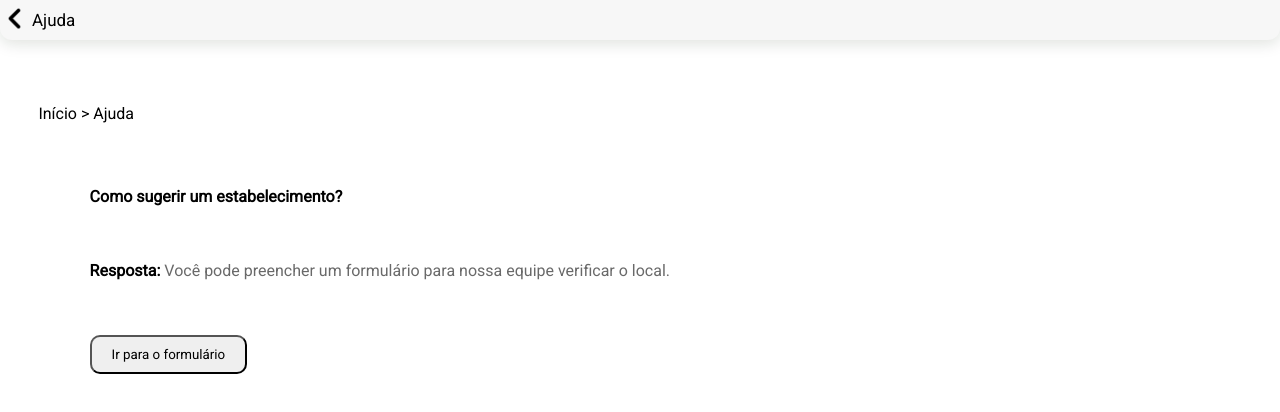
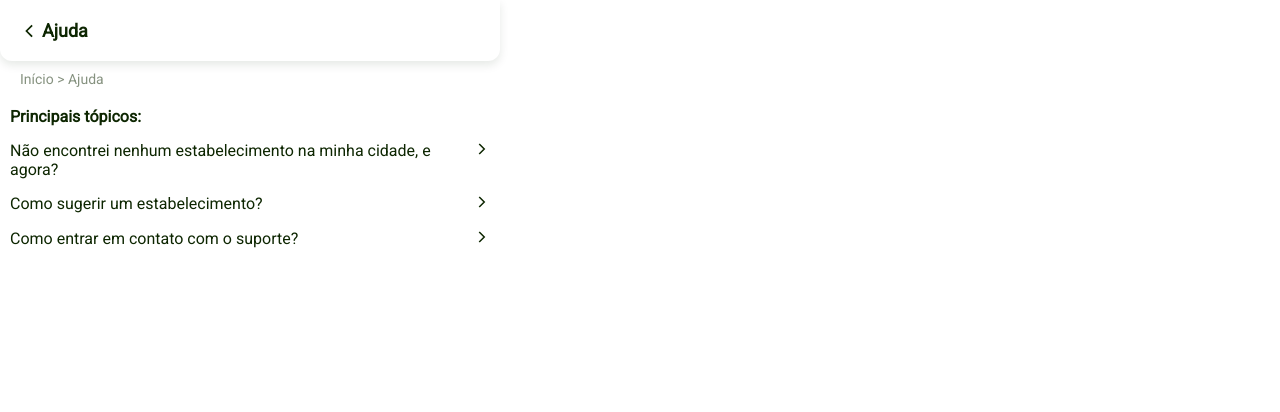
Before and after one commit to joaomarcosc/frontend-provihack, a React (Create React App) app: page /help in a window 1280 px wide. Shown: the top 412 px of the page. Built offline with nearby package versions, Linux system fonts and the light colour scheme.

Commit message:
chore: changing help page

```diff
--- a/src/components/HelpFind/index.tsx
+++ b/src/components/HelpFind/index.tsx
@@ -1,17 +1,19 @@
 import { Button } from 'components/Button';
 import css from './styles.module.scss';
+
 interface Iprops {
   onClick?: () => void;
 }
+
 export function HelpFind(props: Iprops) {
   return (
-    <div className={css.infoContainer}>
+    <section className={css.containerFind}>
       <p className={css.title}>Como sugerir um estabelecimento?</p>
       <p className={css.text}>
         <span className={css.title}>{' Resposta: '}</span>
         {` Você pode preencher um formulário para nossa equipe verificar o local.`}{' '}
       </p>
       <Button onClick={props.onClick} nome="Ir para o formulário" />
-    </div>
+    </section>
   );
 }
--- a/src/components/HelpFind/styles.module.scss
+++ b/src/components/HelpFind/styles.module.scss
@@ -1,23 +1,26 @@
-.infoContainer{
+@import "../../assets/styles/variables";
+
+.containerFind{
  display: flex;
  flex-direction: column;
- margin: 0 7% 0 7%;
- padding-top: 5%;
+ margin: 0 10px 0 10px;
 }
 
 .title{
- color: #000000;
- font-weight: bold;
+ color: $color-dark-green;
+ font-weight: 700;
+ padding-bottom: 10px;
 }
 
 .iconEnter{
- color: #000000;
+ color: $color-dark;
 }
 
 .text{
  color:#696969;
  text-align: justify;
- margin:5% 0 5% 0 ;
+ padding-bottom: 30px;
+ font-weight: 500;
 }
 
 .link{
--- a/src/components/HelpSugest/index.tsx
+++ b/src/components/HelpSugest/index.tsx
@@ -4,7 +4,7 @@ interface Iprops {
 }
 export function HelpSugest(props: Iprops) {
   return (
-    <div className={css.infoContainer}>
+    <section className={css.infoContainer}>
       <p className={css.title}>
         Não encontrei nenhum estabelecimento na minha cidade, e agora?
       </p>
@@ -16,6 +16,6 @@ export function HelpSugest(props: Iprops) {
           {'aqui.'}
         </span>
       </p>
-    </div>
+    </section>
   );
 }
--- a/src/components/HelpSugest/styles.module.scss
+++ b/src/components/HelpSugest/styles.module.scss
@@ -1,27 +1,24 @@
+@import "../../assets/styles/variables";
+
 .infoContainer{
  display: flex;
  flex-direction: column;
- margin: 0 7% 0 7%;
+ margin: 0 10px 0 10px;
 }
 
 .title{
- color: #000000;
- font-weight: bold;
- padding-top:5%;
-}
-
-.iconEnter{
- color: #000000;
+ color: $color-dark-green;
+ font-weight: 700;
+ padding-bottom: 20px;
 }
 
 .text{
- color:#696969;
+ color:$color-70-green;
  text-align: justify;
- padding-top: 5%;
 }
 
 .link{
  font-weight: bold;
- color:#000000;
+ color:$color-dark;
  text-decoration: underline;
 }
--- a/src/components/HelpTopics/index.tsx
+++ b/src/components/HelpTopics/index.tsx
@@ -1,9 +1,9 @@
 import css from './styles.module.scss';
-import { ReactComponent as EnterSvg } from '../../assets/icons/topic-arrow.svg';
+import { ReactComponent as EnterSvg } from '../../assets/icons/arrow.svg';
 
 export function HelpTopics() {
   return (
-    <div className={css.infoContainer}>
+    <section className={css.infoContainer}>
       <p className={css.title}>Principais tópicos:</p>
       <div className={css.topicContainer}>
         <p className={css.text}>
@@ -20,6 +20,6 @@ export function HelpTopics() {
         <p className={css.text}>Como entrar em contato com o suporte?</p>
         <p className={css.iconEnter}>{<EnterSvg />}</p>
       </div>
-    </div>
+    </section>
   );
 }
--- a/src/components/HelpTopics/styles.module.scss
+++ b/src/components/HelpTopics/styles.module.scss
@@ -1,21 +1,28 @@
+@import "../../assets/styles/variables";
+
 .infoContainer{
  display: flex;
  flex-direction: column;
- margin: 5% 2% 0 7%;
+ margin: 0 10px 0 10px;
 }
 
 .title{
- font-weight: bold;
+ font-weight: 700;
+ color: $color-dark-green;
+ padding-bottom: 15px;
 }
 
 .topicContainer{
  display: flex;
  justify-content: space-between;
- margin-top: 5%;
+ padding-bottom: 15px;
 }
+
 .iconEnter{
- color: #000000;
+ color: $color-dark-green;
+
 }
+
 .text{
- color:#696969;
+ color: $color-dark-green;
 }
--- a/src/containers/HelpPage/index.tsx
+++ b/src/containers/HelpPage/index.tsx
@@ -1,18 +1,12 @@
+import { Header } from 'components/Header';
+import { HelpTopics } from 'components/HelpTopics';
 import css from './styles.module.scss';
-import { ReactComponent as BackSvg } from '../../assets/icons/back-icon.svg';
-import { HelpTopics } from 'components/HelpTopics';
-import { HelpSugest } from 'components/HelpSugest';
-import { HelpFind } from 'components/HelpFind';
 
 export default function HelpPage() {
   return (
-    <section>
-      <div className={css.header}>
-        <p className={css.iconHeader}>{<BackSvg />}</p>
-        <p className={css.title}>{'Ajuda'}</p>
-      </div>
-      <p className={css.menuText}>{'Início > Ajuda'}</p>
-      <HelpFind />
+    <section className={css.helpViewWrapper}>
+      <Header name="Ajuda" routeArrayPos={['Início', 'Ajuda']} navigateTo="/" />
+      <HelpTopics />
     </section>
   );
 }
--- a/src/containers/HelpPage/styles.module.scss
+++ b/src/containers/HelpPage/styles.module.scss
@@ -1,3 +1,14 @@
+@import "../../assets/styles/variables";
+
+.helpViewWrapper {
+ display: flex;
+ flex-direction: column;
+
+ @media(min-width: $tablet) {
+   min-width: 460px;
+   max-width: 500px;
+ }
+}
 
 .iconHeader {
  font-size: 2em;
--- a/src/containers/InformationView/styles.module.scss
+++ b/src/containers/InformationView/styles.module.scss
@@ -1,4 +1,3 @@
-
 @import "../../assets/styles/variables";
 
 .informationViewWrapper {
```
